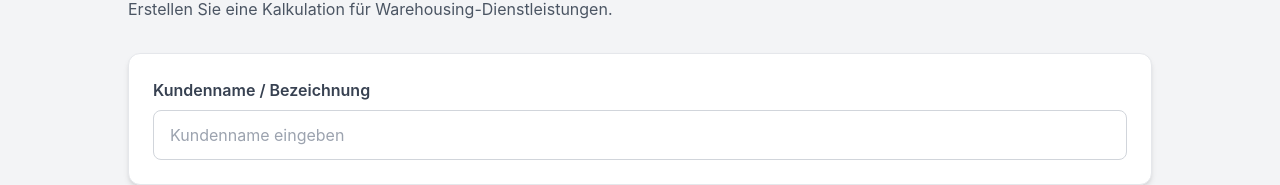
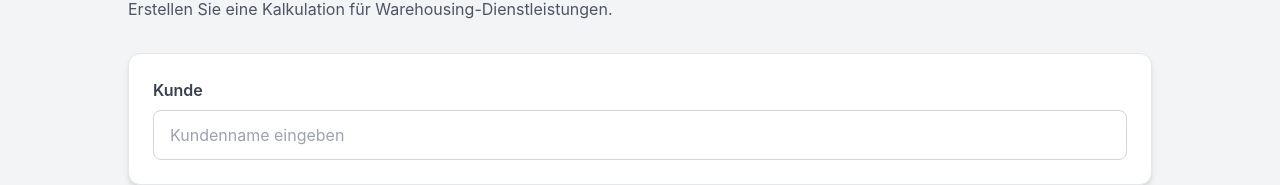
Before and after one commit to 7Hugo7/fhd-calc-tool, a React (Vite) app in the folder client/: page /warehousing in a window 1280 px wide. Shown: the part 203-388 px from the top of the page. Built offline with nearby package versions, Linux system fonts and the light colour scheme; no server answers; sample sign-in values are in the browser's storage.

Commit message:
Rename: Kundenname / Bezeichnung -> Kunde
🤖 Generated with [Claude Code](https://claude.com/claude-code)

Co-Authored-By: Claude <noreply@anthropic.com>

```diff
--- a/client/src/pages/WarehousingCalculation.jsx
+++ b/client/src/pages/WarehousingCalculation.jsx
@@ -305,7 +305,7 @@ const WarehousingCalculation = () => {
         <p className="text-gray-600 mb-8">Erstellen Sie eine Kalkulation für Warehousing-Dienstleistungen.</p>
 
         <div className="bg-white rounded-xl p-6 mb-6 shadow-md border border-gray-200">
-          <label className="block mb-2 text-gray-700 font-semibold">Kundenname / Bezeichnung</label>
+          <label className="block mb-2 text-gray-700 font-semibold">Kunde</label>
           <input
             type="text"
             value={kunde}
```
